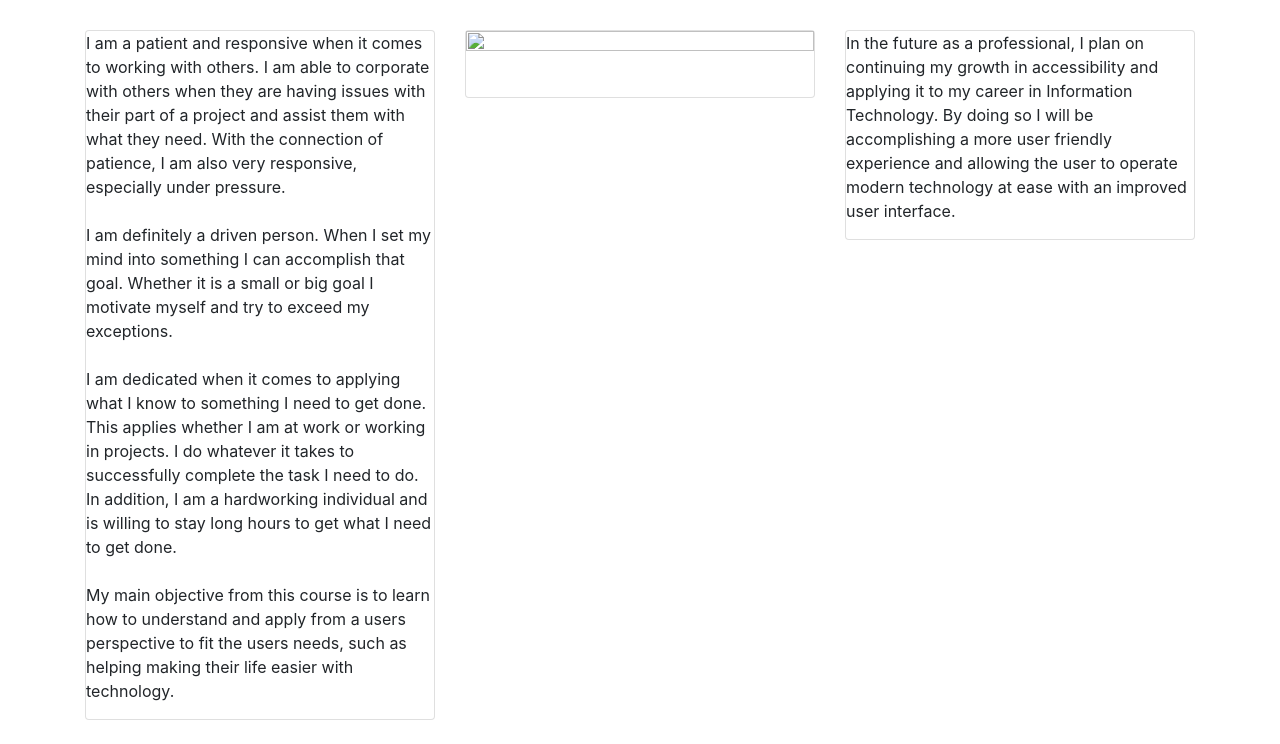
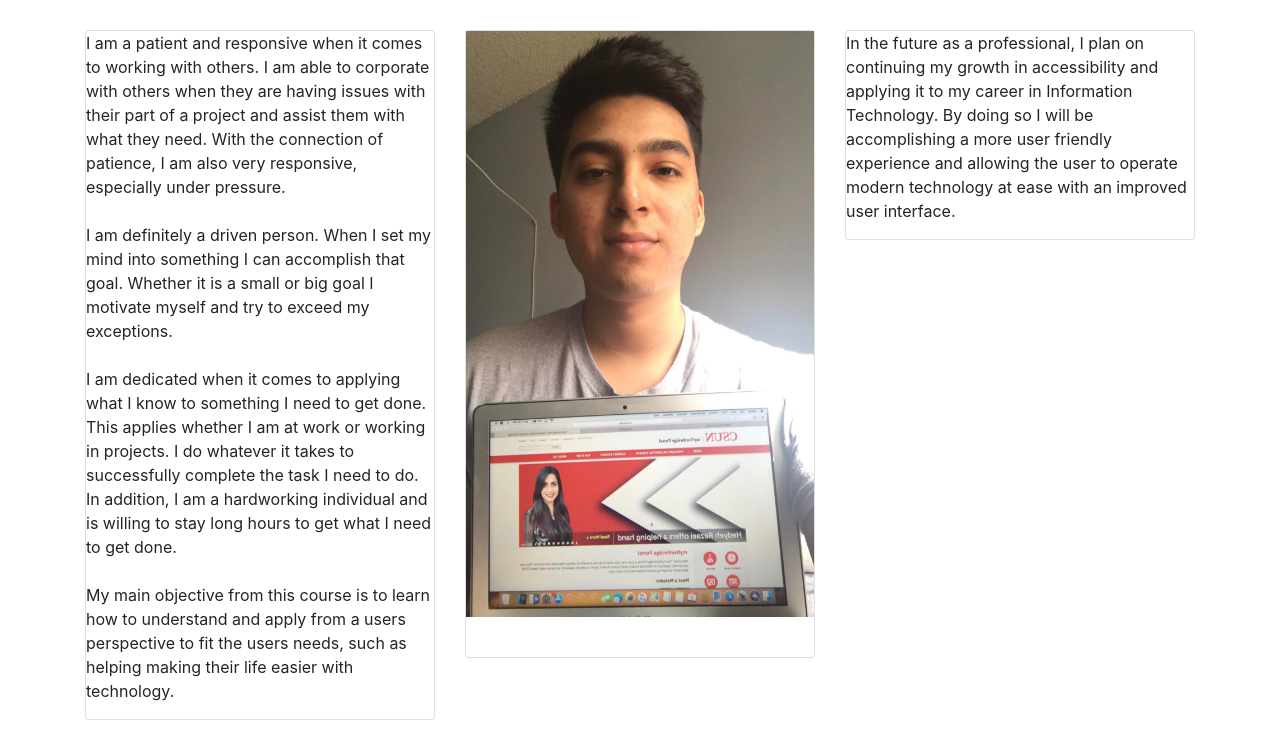
Before and after one commit to bjr53933/accessibility2, a plain HTML site: page index.html in a window 1280 px wide. Shown: the part 56-800 px from the top of the page. Drawn offline with nearby package versions, Linux system fonts and the light colour scheme; files that its build step writes are made by us from their sources.

Commit message:
Update index.html

```diff
--- a/index.html
+++ b/index.html
@@ -30,7 +30,7 @@
 
           <div class="col-md-4  portfolio-item">
             <div class="card h-60">
-                <img src="img/pic.jpg">
+                <img src="pic.jpg">
               <div class="card-body">
               </div>
             </div>
```
